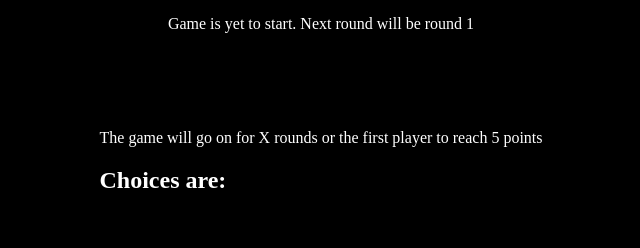
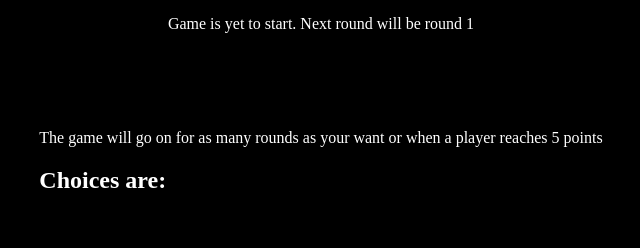
Before and after one commit to SergioNR/Rock-Paper-Scissors, a plain HTML site: page index.html in a window 1280 px wide. Shown: the part 76-324 px from the top of the page, without its empty margins (319-959 px from the left). Drawn offline with Linux system fonts and the light colour scheme.

Commit message:
ADD clarification on how the game works
Changed the <p> text to clarify how the game works so its easier to understand to users

```diff
--- a/index.html
+++ b/index.html
@@ -15,7 +15,7 @@
     <section id="game" class="game-container">
     <div class="info-container">
         <div class="playersChoices">
-            <p>The game will go on for X rounds or the first player to reach 5 points</p>
+            <p>The game will go on for as many rounds as your want or when a player reaches 5 points</p>
             <h2>Choices are:</h2>
         </div>
 
```
